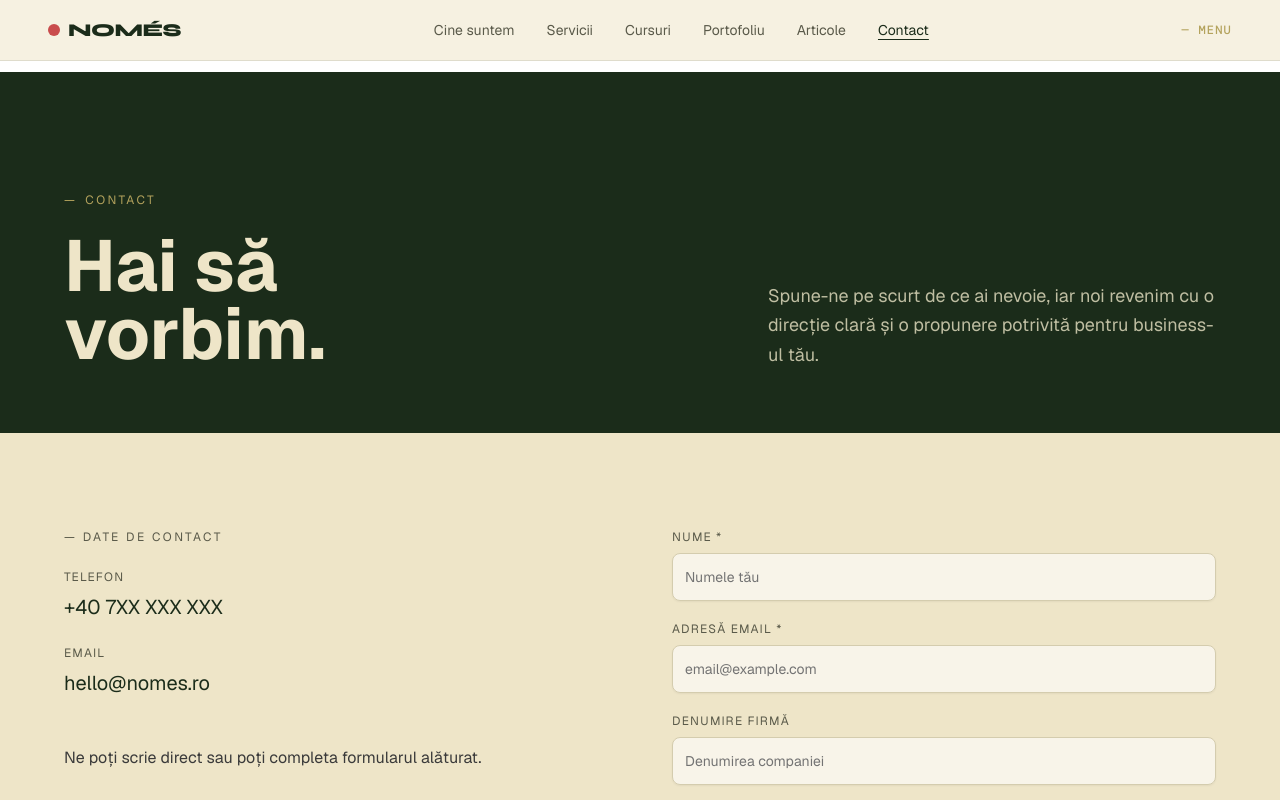
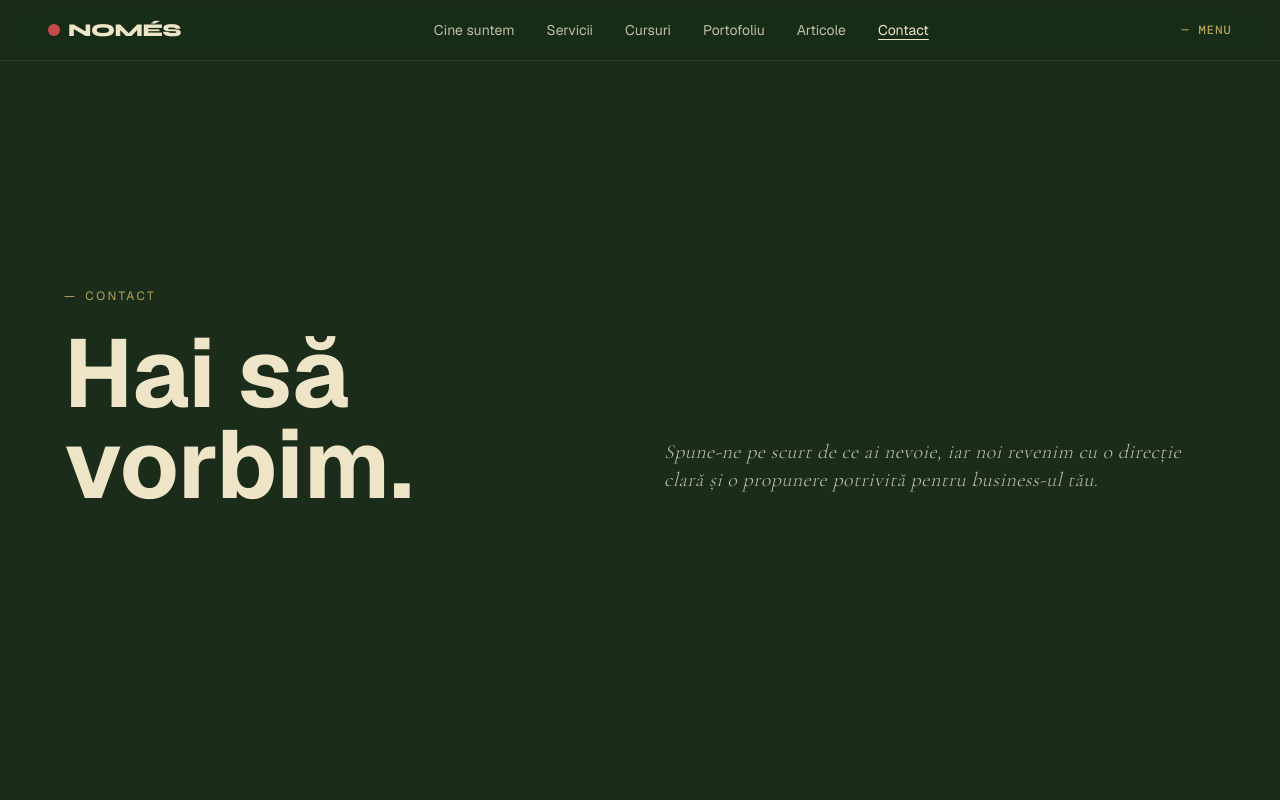
Before and after one commit to Doimih-Code/nomes, a Next.js app: page /contact in a window 1280 px wide. Shown: the top 800 px of the page. Built offline with nearby package versions, Linux system fonts and the light colour scheme.

Commit message:
improve contact hero typography and layout

```diff
--- a/app/contact/page.tsx
+++ b/app/contact/page.tsx
@@ -6,6 +6,13 @@ import { Button } from '@/components/ui/button'
 import { Input } from '@/components/ui/input'
 import { Textarea } from '@/components/ui/textarea'
 import { motion } from 'motion/react'
+import { Cormorant_Garamond } from 'next/font/google'
+
+const cormorantGaramondItalic = Cormorant_Garamond({
+  subsets: ['latin'],
+  weight: ['300'],
+  style: ['italic'],
+})
 
 const services = [
   { id: 'performance', label: 'Performance (Ads Management)' },
@@ -31,14 +38,14 @@ export default function ContactPage() {
 
   return (
     <main className="min-h-screen">
-      <Navigation activePage="Contact" />
+      <Navigation activePage="Contact" variant="dark" noOffset />
 
       {/* Hero Section */}
       <section
-        className="w-full px-6 md:px-12 pt-26 md:pt-30 pb-12 md:pb-16"
+        className="w-full min-h-screen px-6 md:px-12 pt-26 md:pt-30 pb-12 md:pb-16"
         style={{ backgroundColor: '#1b2c1a' }}
       >
-        <div className="max-w-6xl mx-auto">
+        <div className="max-w-6xl mx-auto min-h-[calc(100vh-180px)] md:min-h-[calc(100vh-210px)] flex flex-col justify-center">
           <div className="grid grid-cols-1 md:grid-cols-2 gap-8 md:gap-12 items-end">
             {/* Left side */}
             <motion.div
@@ -53,13 +60,16 @@ export default function ContactPage() {
                 <span>—</span>
                 <span>CONTACT</span>
               </div>
-              <h1
-                className="text-5xl md:text-6xl lg:text-7xl font-bold leading-[0.95]"
+              <motion.h1
+                className="text-5xl md:text-7xl lg:text-8xl font-bold leading-[0.95] mb-8"
                 style={{ color: '#eee5c8' }}
+                initial={{ opacity: 0, y: 32 }}
+                animate={{ opacity: 1, y: 0 }}
+                transition={{ duration: 0.8, ease: [0.22, 1, 0.36, 1] }}
               >
                 Hai să<br />
                 vorbim.
-              </h1>
+              </motion.h1>
             </motion.div>
 
             {/* Right side */}
@@ -69,12 +79,15 @@ export default function ContactPage() {
               animate={{ opacity: 1, y: 0 }}
               transition={{ duration: 0.8, ease: [0.22, 1, 0.36, 1], delay: 0.2 }}
             >
-              <p
-                className="text-base md:text-lg max-w-md leading-relaxed"
-                style={{ color: '#bfbea2' }}
+              <motion.p
+                className={`${cormorantGaramondItalic.className} text-lg md:text-xl max-w-2xl mb-10 md:mb-12 italic tracking-wide`}
+                style={{ color: '#bfbea2', fontWeight: 300, fontStyle: 'italic' }}
+                initial={{ opacity: 0, y: 24 }}
+                animate={{ opacity: 1, y: 0 }}
+                transition={{ duration: 0.8, ease: [0.22, 1, 0.36, 1], delay: 0.2 }}
               >
                 Spune-ne pe scurt de ce ai nevoie, iar noi revenim cu o direcție clară și o propunere potrivită pentru business-ul tău.
-              </p>
+              </motion.p>
             </motion.div>
           </div>
         </div>
```
Also changed, not shown: 2 other files (tests, documents, lock files or other folders).
